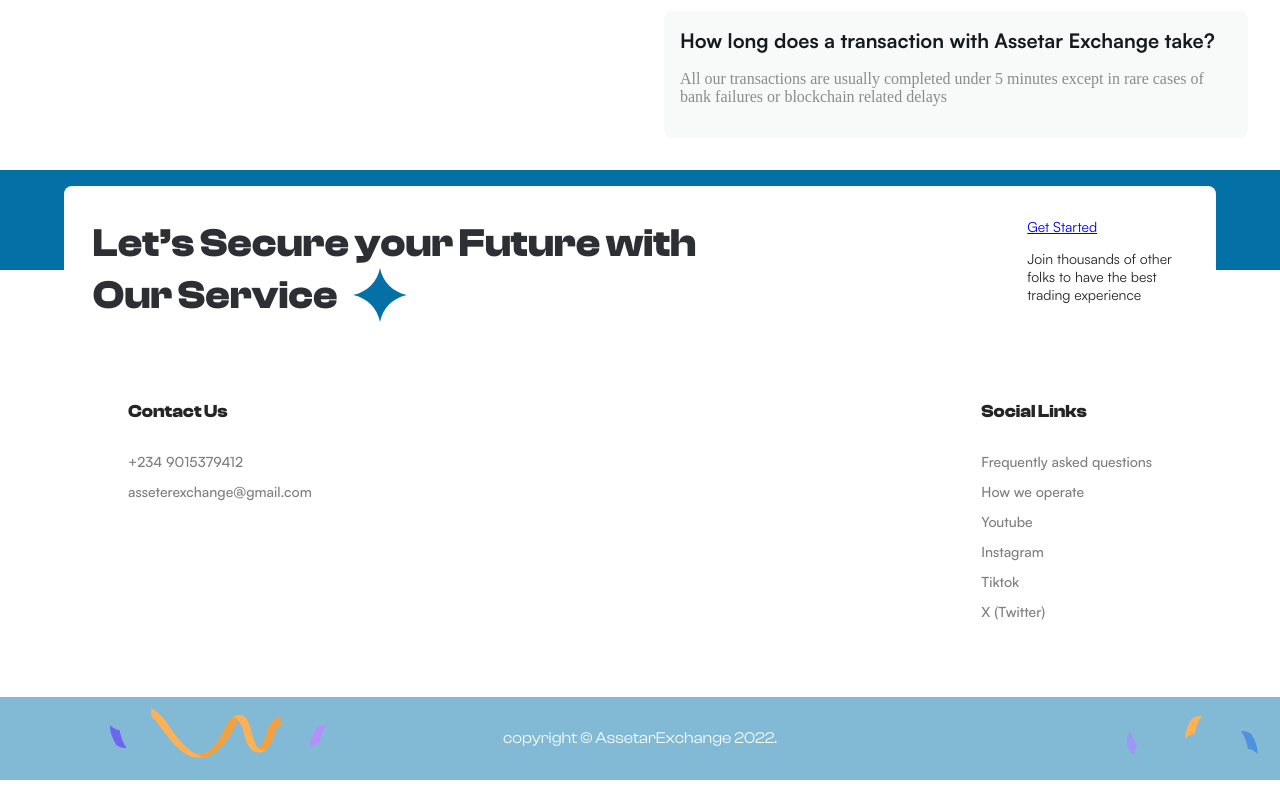
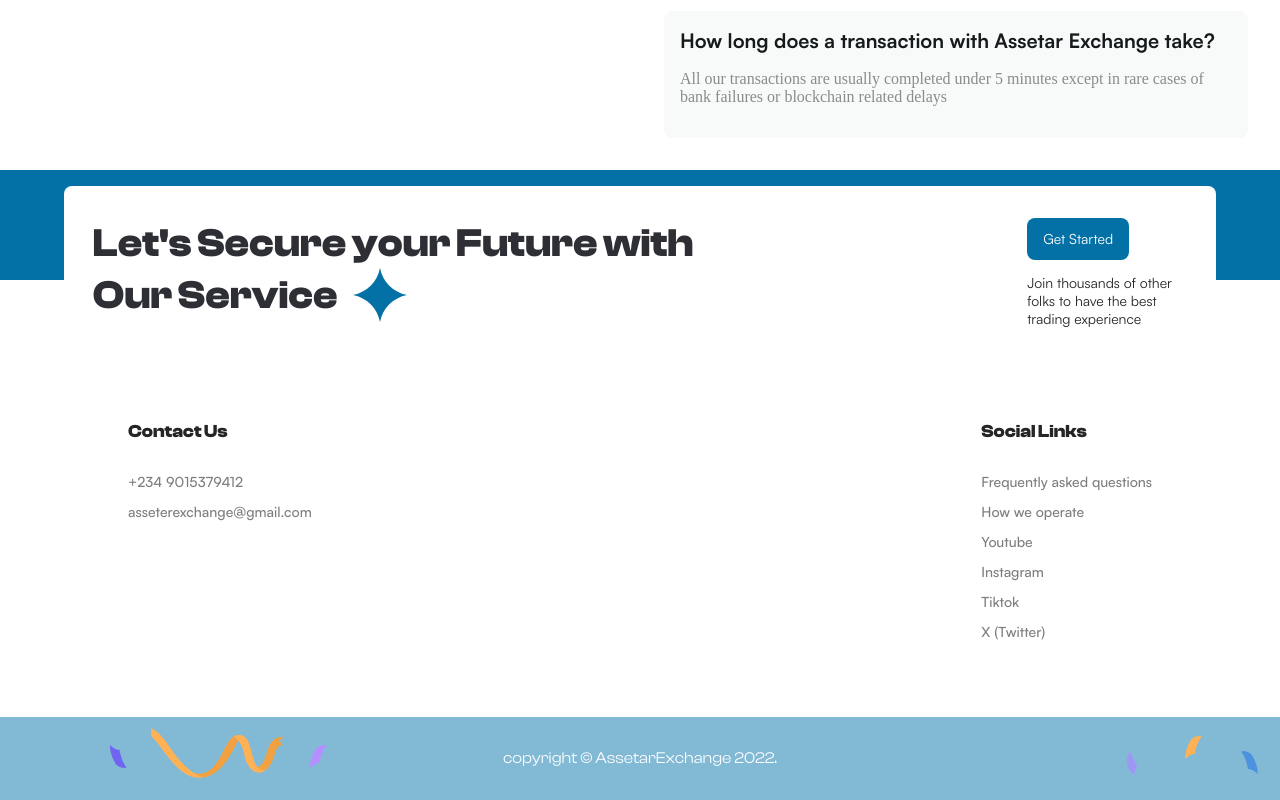
Before and after one commit to trokeibunor/Assetar, a Vue app: page /about in a window 1280 px wide. Shown: the part 1378-2178 px from the top of the page. Built offline with nearby package versions, Linux system fonts and the light colour scheme; a web font is replaced by a local one.

Commit message:
fix about page

```diff
--- a/src/views/AboutView.vue
+++ b/src/views/AboutView.vue
@@ -25,7 +25,7 @@
       <div class="content">
         <div id="cont">
           <div class="text-sect">
-            <h3>Let’s Secure your Future with</h3>
+            <h3>Let's Secure your Future with</h3>
             <h3 id="second">
               Our Service
               <svg
@@ -43,7 +43,7 @@
             </h3>
           </div>
           <div class="btn-hold">
-            <a href="https://wa.link/5k6c6f" target="_blank">Get Started</a>
+            <a id="hello" href="https://wa.link/5k6c6f" target="_blank">Get Started</a>
             <p>
               Join thousands of other folks to have the best trading experience
             </p>
@@ -76,4 +76,22 @@
   background: linear-gradient(to bottom, #0471a6 50%, #fff 50%) !important;
   padding: 1rem 0rem;
 }
+.btn-hold {
+display: flex;
+flex-direction: column;
+#hello {
+  width: fit-content;
+  border-radius: 0.5rem;
+  background: #0471a6;
+  outline: none;
+  color: #fff;
+  padding: 12px 16px;
+  border: none;
+  cursor: pointer;
+  text-decoration: none;
+}
+p {
+  width: 10rem;
+}
+}
 </style>
```
